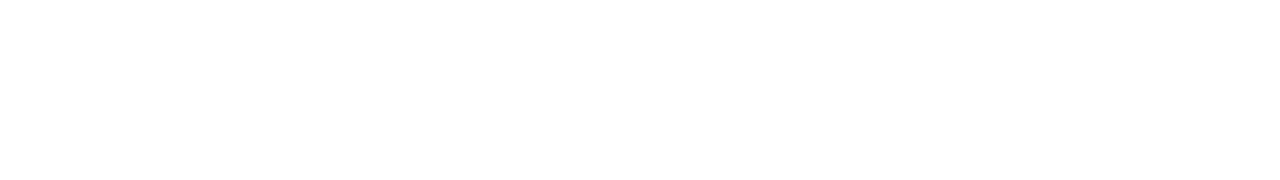
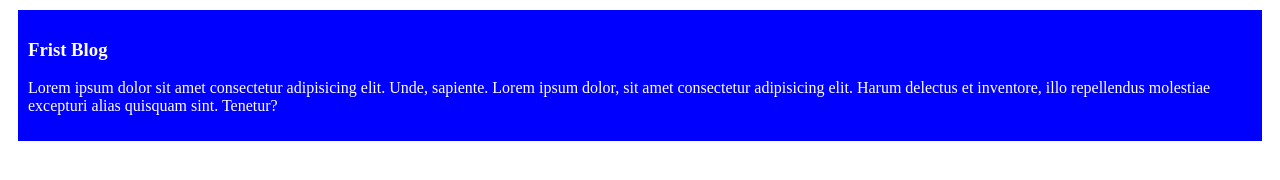
Before and after one commit to Hayder987/frist-git-repo, a plain HTML site: page index.html in a window 1280 px wide. Drawn offline with Linux system fonts and the light colour scheme.

Commit message:
frist blog added

```diff
--- a/index.html
+++ b/index.html
@@ -4,9 +4,13 @@
     <meta charset="UTF-8">
     <meta name="viewport" content="width=device-width, initial-scale=1.0">
     <title>MY frist git gub</title>
+    <link rel="stylesheet" href="./style/blog.css">
 </head>
 <body>
-
+    <div>
+        <h3>Frist Blog</h3>
+        <p>Lorem ipsum dolor sit amet consectetur adipisicing elit. Unde, sapiente. Lorem ipsum dolor, sit amet consectetur adipisicing elit. Harum delectus et inventore, illo repellendus molestiae excepturi alias quisquam sint. Tenetur?</p>
+    </div>
 
 
 
--- /dev/null
+++ b/style/blog.css
@@ -0,0 +1,6 @@
+div{
+    background-color: blue;
+    color:white;
+    padding:10px;
+    margin:10px;
+}
```
